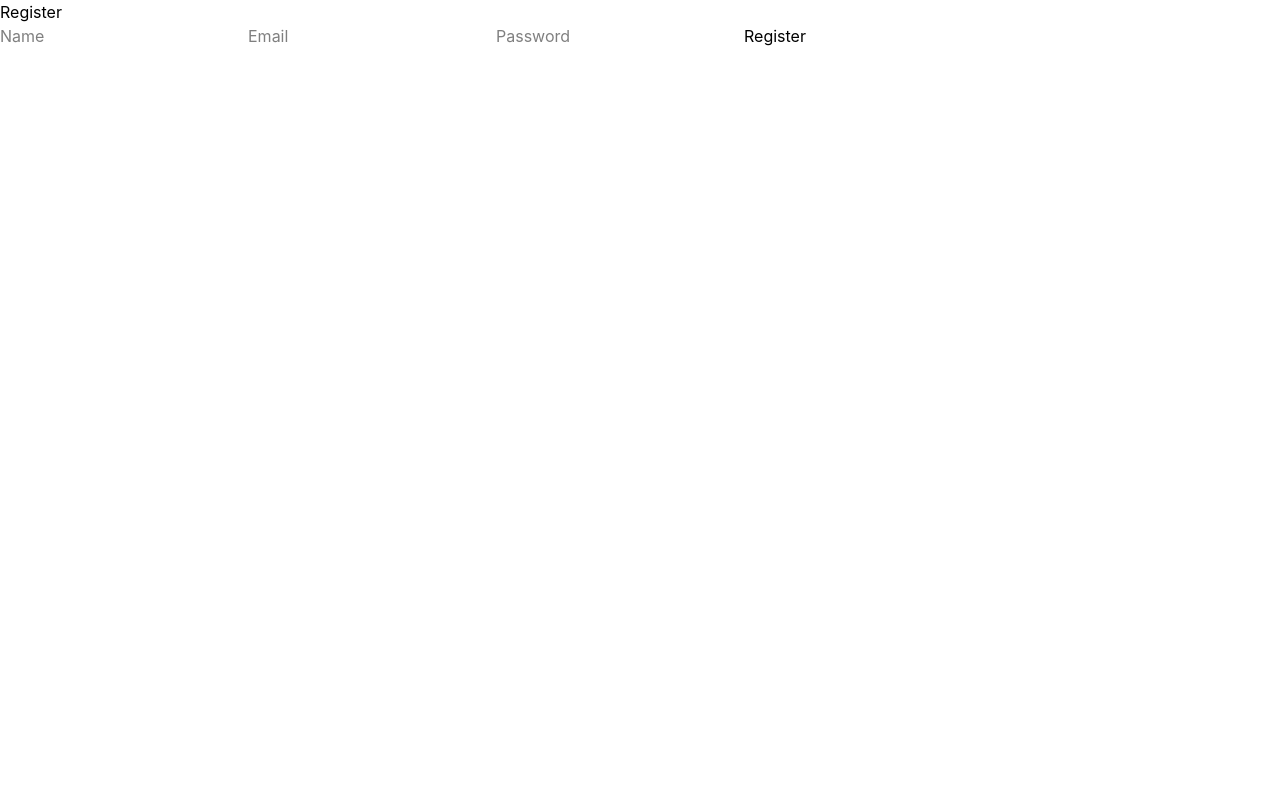
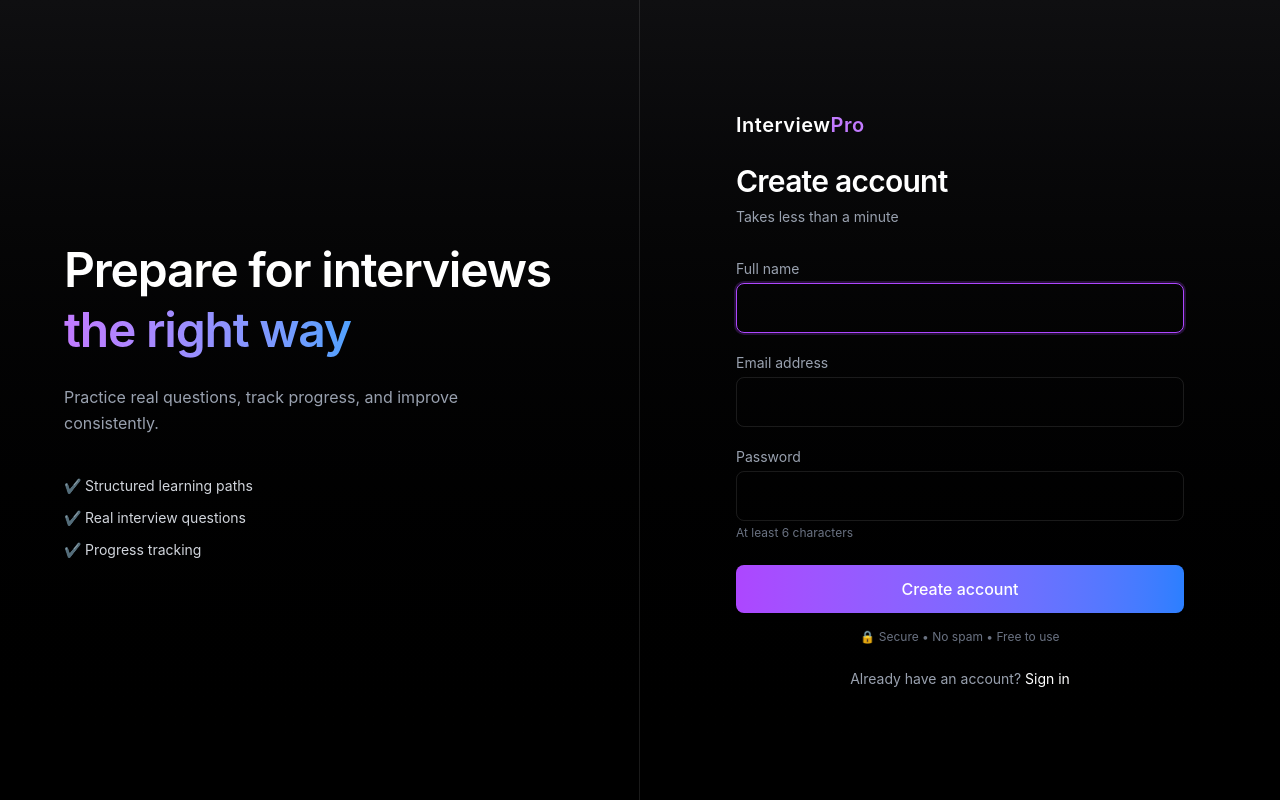
Before and after one commit to Rahinmon2903/interviewPlatform, a React (Vite) app: page /register in a window 1280 px wide. Built offline with nearby package versions, Linux system fonts and the light colour scheme.

Commit message:
register and login ui updated

```diff
--- a/package.json
+++ b/package.json
@@ -12,6 +12,8 @@
   "dependencies": {
     "@tailwindcss/vite": "^4.2.2",
     "axios": "^1.15.0",
+    "framer-motion": "^12.38.0",
+    "lucide-react": "^1.8.0",
     "react": "^19.2.4",
     "react-dom": "^19.2.4",
     "react-icons": "^5.6.0",
--- a/src/Pages/Login.jsx
+++ b/src/Pages/Login.jsx
@@ -1,4 +1,4 @@
-import React, { useState } from 'react';
+import React, { useState, useEffect, useRef } from 'react';
 import api from '../services/api';
 import { useNavigate } from 'react-router-dom';
 import { toast } from 'react-toastify';
@@ -8,40 +8,136 @@ const Login = () => {
     const [password, setPassword] = useState("");
     const navigate = useNavigate();
 
+    const emailRef = useRef(null);
+
+    useEffect(() => {
+        emailRef.current.focus();
+    }, []);
+
     const handleLogin = async () => {
         try {
-            const response =await api.post("/auth/login", {
+            const response = await api.post("/auth/login", {
                 email,
                 password,
             });
+
             localStorage.setItem("token", response.data.token);
             toast.success("Login successful");
             navigate("/dashboard");
 
         } catch (error) {
             toast.error("Login failed");
+        }
+    };
 
+    return (
+        <div className="min-h-screen flex bg-gradient-to-b from-[#0f0f11] to-black text-white">
 
+            {/* LEFT SIDE */}
+            <div className="hidden lg:flex w-1/2 flex-col justify-center px-16 border-r border-white/10">
 
-        }
-    }
-    return (
+                <h1 className="text-5xl font-semibold leading-tight tracking-tight">
+                    Welcome back <br />
+                    <span className="bg-gradient-to-r from-purple-400 to-blue-400 text-transparent bg-clip-text">
+                        keep improving
+                    </span>
+                </h1>
+
+                <p className="mt-6 text-gray-400 max-w-md leading-relaxed">
+                    Continue your interview preparation and stay consistent.
+                </p>
+
+                <div className="mt-10 space-y-3 text-sm text-gray-300">
+                    <p>✔ Track your progress</p>
+                    <p>✔ Practice real questions</p>
+                    <p>✔ Improve daily</p>
+                </div>
+            </div>
+
+            {/* RIGHT SIDE */}
+            <div className="flex w-full lg:w-1/2 items-center justify-center px-6">
+                <div className="w-full max-w-md">
+
+                    {/* Brand */}
+                    <h2 className="text-xl font-semibold mb-6 tracking-wide">
+                        Interview<span className="text-purple-400">Pro</span>
+                    </h2>
+
+                    {/* Heading */}
+                    <h3 className="text-3xl font-semibold mb-2 tracking-tight">
+                        Login to your account
+                    </h3>
+
+                    <p className="text-gray-400 text-sm mb-8">
+                        Welcome back, let’s get started
+                    </p>
+
+                    {/* Form */}
+                    <div
+                        className="space-y-5"
+                        onKeyDown={(e) => e.key === "Enter" && handleLogin()}
+                    >
+
                         <div>
-            <h1>Login Page</h1>
+                            <label className="block text-sm text-gray-400 mb-1">
+                                Email address
+                            </label>
                             <input
+                                ref={emailRef}
                                 type="email"
-                placeholder="Email"
                                 value={email}
                                 onChange={(e) => setEmail(e.target.value)}
+                                className="w-full px-4 py-3 bg-transparent border border-white/10 rounded-lg
+                                focus:border-blue-500 focus:ring-2 focus:ring-blue-500/20
+                                hover:border-white/20 outline-none transition"
                             />
+                        </div>
+
+                        <div>
+                            <label className="block text-sm text-gray-400 mb-1">
+                                Password
+                            </label>
                             <input
                                 type="password"
-                placeholder="Password"
                                 value={password}
                                 onChange={(e) => setPassword(e.target.value)}
+                                className="w-full px-4 py-3 bg-transparent border border-white/10 rounded-lg
+                                focus:border-purple-500 focus:ring-2 focus:ring-purple-500/20
+                                hover:border-white/20 outline-none transition"
                             />
-            <button onClick={handleLogin}>Login</button>
+                        </div>
 
+                    </div>
+
+                    {/* Button */}
+                    <button
+                        onClick={handleLogin}
+                        className="w-full mt-6 py-3 rounded-lg
+                        bg-gradient-to-r from-purple-500 to-blue-500
+                        hover:opacity-90 active:scale-[0.98]
+                        transition-all duration-200 font-medium shadow-md"
+                    >
+                        Login
+                    </button>
+
+                    {/* Trust */}
+                    <p className="text-xs text-gray-500 mt-4 text-center">
+                        🔒 Secure login • Your data is protected
+                    </p>
+
+                    {/* Footer */}
+                    <p className="text-gray-400 text-sm mt-6 text-center">
+                        Don’t have an account?{" "}
+                        <span
+                            onClick={() => navigate("/register")}
+                            className="text-white cursor-pointer hover:underline"
+                        >
+                            Sign up
+                        </span>
+                    </p>
+
+                </div>
+            </div>
         </div>
     );
 };
--- a/src/Pages/Register.jsx
+++ b/src/Pages/Register.jsx
@@ -1,6 +1,4 @@
-import React, { useState } from 'react';
-
-
+import React, { useState, useEffect, useRef } from 'react';
 import { useNavigate } from "react-router-dom";
 import api from '../services/api';
 
@@ -9,6 +7,12 @@ function Register() {
     const [email, setEmail] = useState("");
     const [password, setPassword] = useState("");
     const navigate = useNavigate();
+
+    const nameRef = useRef(null);
+
+    useEffect(() => {
+        nameRef.current.focus();
+    }, []);
 
     const handleRegister = async () => {
         try {
@@ -20,12 +24,123 @@ function Register() {
     };
 
     return (
-        <div>
-            <h2>Register</h2>
-            <input placeholder="Name" onChange={(e)=>setName(e.target.value)} />
-            <input placeholder="Email" onChange={(e)=>setEmail(e.target.value)} />
-            <input placeholder="Password" type="password" onChange={(e)=>setPassword(e.target.value)} />
-            <button onClick={handleRegister}>Register</button>
+        <div className="min-h-screen flex bg-gradient-to-b from-[#0f0f11] to-black text-white">
+
+            {/* LEFT */}
+            <div className="hidden lg:flex w-1/2 flex-col justify-center px-16 border-r border-white/10">
+                <h1 className="text-5xl font-semibold leading-tight tracking-tight">
+                    Prepare for interviews <br />
+                    <span className="bg-gradient-to-r from-purple-400 to-blue-400 text-transparent bg-clip-text">
+                        the right way
+                    </span>
+                </h1>
+
+                <p className="mt-6 text-gray-400 max-w-md leading-relaxed">
+                    Practice real questions, track progress, and improve consistently.
+                </p>
+
+                <div className="mt-10 space-y-3 text-sm text-gray-300">
+                    <p>✔ Structured learning paths</p>
+                    <p>✔ Real interview questions</p>
+                    <p>✔ Progress tracking</p>
+                </div>
+            </div>
+
+            {/* RIGHT */}
+            <div className="flex w-full lg:w-1/2 items-center justify-center px-6">
+                <div className="w-full max-w-md">
+
+                    {/* Brand */}
+                    <h2 className="text-xl font-semibold mb-6 tracking-wide">
+                        Interview<span className="text-purple-400">Pro</span>
+                    </h2>
+
+                    {/* Heading */}
+                    <h3 className="text-3xl font-semibold mb-2 tracking-tight">
+                        Create account
+                    </h3>
+                    <p className="text-gray-400 text-sm mb-8">
+                        Takes less than a minute
+                    </p>
+
+                    {/* Form */}
+                    <div
+                        className="space-y-5"
+                        onKeyDown={(e) => e.key === "Enter" && handleRegister()}
+                    >
+
+                        <div>
+                            <label className="block text-sm text-gray-400 mb-1">
+                                Full name
+                            </label>
+                            <input
+                                ref={nameRef}
+                                onChange={(e)=>setName(e.target.value)}
+                                className="w-full px-4 py-3 bg-transparent border border-white/10 rounded-lg
+                                focus:border-purple-500 focus:ring-2 focus:ring-purple-500/20
+                                hover:border-white/20 outline-none transition"
+                            />
+                        </div>
+
+                        <div>
+                            <label className="block text-sm text-gray-400 mb-1">
+                                Email address
+                            </label>
+                            <input
+                                onChange={(e)=>setEmail(e.target.value)}
+                                className="w-full px-4 py-3 bg-transparent border border-white/10 rounded-lg
+                                focus:border-blue-500 focus:ring-2 focus:ring-blue-500/20
+                                hover:border-white/20 outline-none transition"
+                            />
+                        </div>
+
+                        <div>
+                            <label className="block text-sm text-gray-400 mb-1">
+                                Password
+                            </label>
+                            <input
+                                type="password"
+                                onChange={(e)=>setPassword(e.target.value)}
+                                className="w-full px-4 py-3 bg-transparent border border-white/10 rounded-lg
+                                focus:border-purple-500 focus:ring-2 focus:ring-purple-500/20
+                                hover:border-white/20 outline-none transition"
+                            />
+                            <p className="text-xs text-gray-500 mt-1">
+                                At least 6 characters
+                            </p>
+                        </div>
+
+                    </div>
+
+                    {/* Button */}
+                    <button
+                        onClick={handleRegister}
+                        className="w-full mt-6 py-3 rounded-lg
+                        bg-gradient-to-r from-purple-500 to-blue-500
+                        hover:opacity-90 active:scale-[0.98]
+                        transition-all duration-200 font-medium shadow-md"
+                    >
+                        Create account
+                    </button>
+
+                    {/* Trust */}
+                    <p className="text-xs text-gray-500 mt-4 text-center">
+                        🔒 Secure • No spam • Free to use
+                    </p>
+
+                    {/* Footer */}
+                    <p className="text-gray-400 text-sm mt-6 text-center">
+                        Already have an account?{" "}
+                        <span
+                            onClick={() => navigate("/")}
+                            className="text-white cursor-pointer hover:underline"
+                        >
+                            Sign in
+                        </span>
+                    </p>
+
+                </div>
+            </div>
         </div>
     );
 }
--- a/src/services/api.js
+++ b/src/services/api.js
@@ -2,7 +2,7 @@ import axios from "axios";
 
 
 const api = axios.create({
-    baseURL: 'http://localhost:5173/api'
+    baseURL: 'http://localhost:3000/api'
 })
 
 api.interceptors.request.use((req) => {
```
Also changed, not shown: 1 other file (tests, documents, lock files or other folders). Lines whose indentation alone changed are shown as unchanged.
